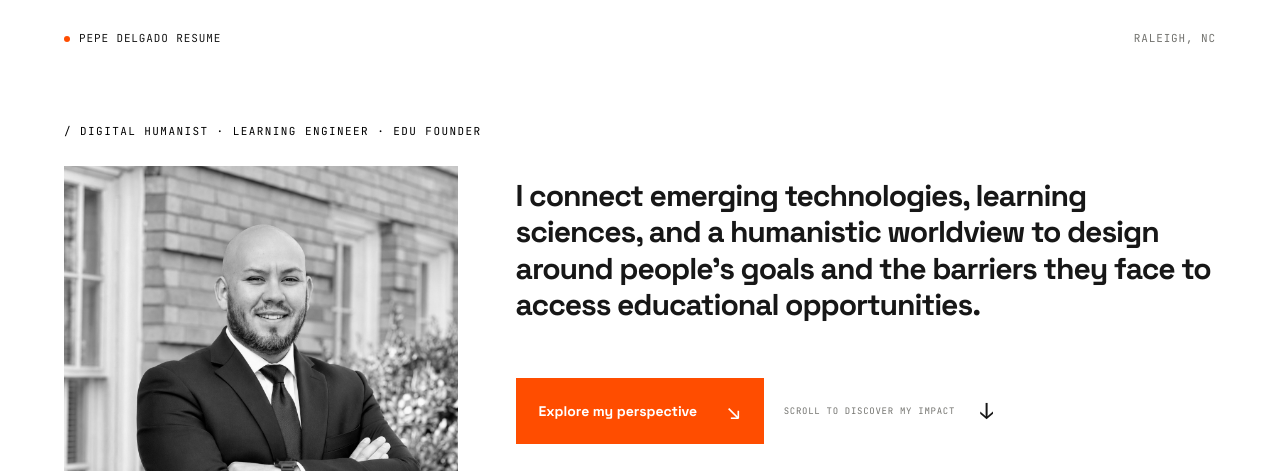
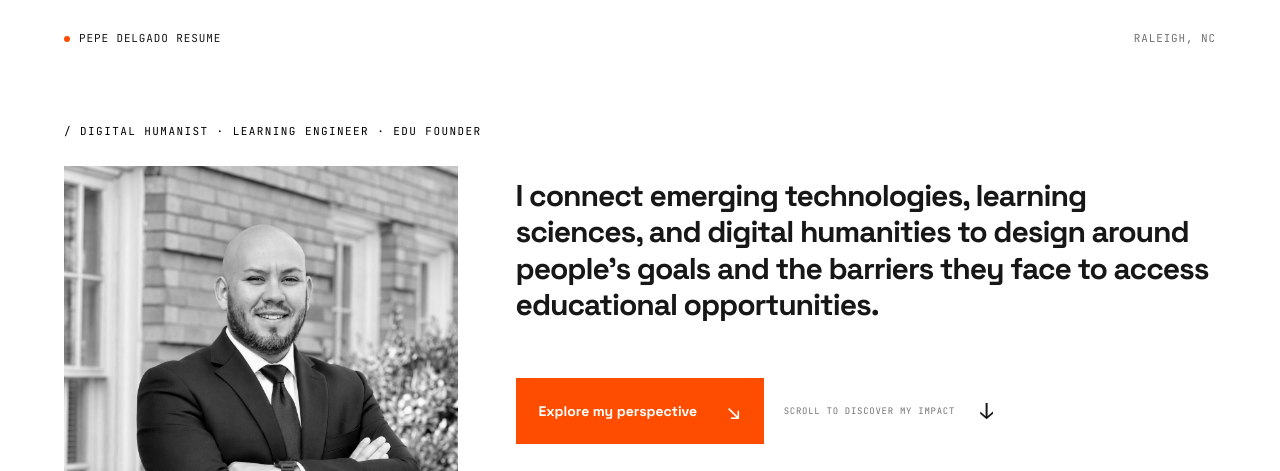
Before and after one commit to jhosepdg/personal-site, a plain HTML site: page index.html in a window 1280 px wide. Shown: the part 82-553 px from the top of the page. Drawn offline with Linux system fonts and the light colour scheme.

Commit message:
Update hero introduction to reference digital humanities

```diff
--- a/index.html
+++ b/index.html
@@ -46,7 +46,7 @@
           <figcaption class="portrait-caption mono"><span>Embrace education with curiosity<br><span class="muted">through new ways of thinking and doing.</span></span><span class="orange" aria-hidden="true">↗</span></figcaption>
         </figure>
         <div class="hero-overview">
-          <h1 id="hero-title">I connect emerging technologies, learning sciences, and a humanistic worldview to design around people’s goals and the barriers they face to access educational opportunities.</h1>
+          <h1 id="hero-title">I connect emerging technologies, learning sciences, and digital humanities to design around people’s goals and the barriers they face to access educational opportunities.</h1>
           <div class="hero-actions"><a class="button" href="#about">Explore my perspective <span aria-hidden="true">↘</span></a><a class="scroll-link mono" href="#research">Scroll to discover my impact <span aria-hidden="true">↓</span></a></div>
           <div class="metrics"><div><strong>14<span>+</span></strong><p>Years in international<br>education consulting</p></div><div><strong>300<span>+</span></strong><p>Cases connecting ambition with global opportunity</p></div><div><strong>20<span>+</span></strong><p>Institutional partners</p></div><div><strong>4<span>+</span></strong><p>Edu Ventures</p></div></div>
         </div>
```
